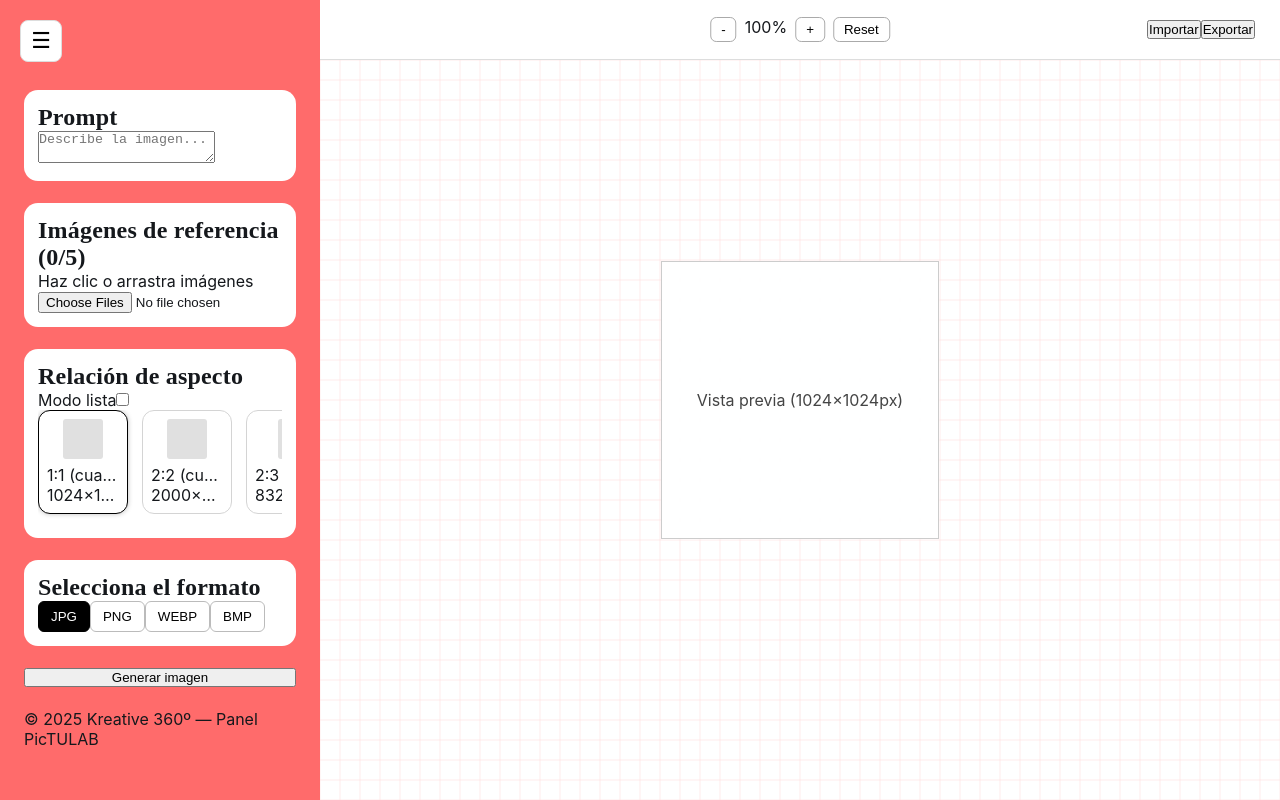
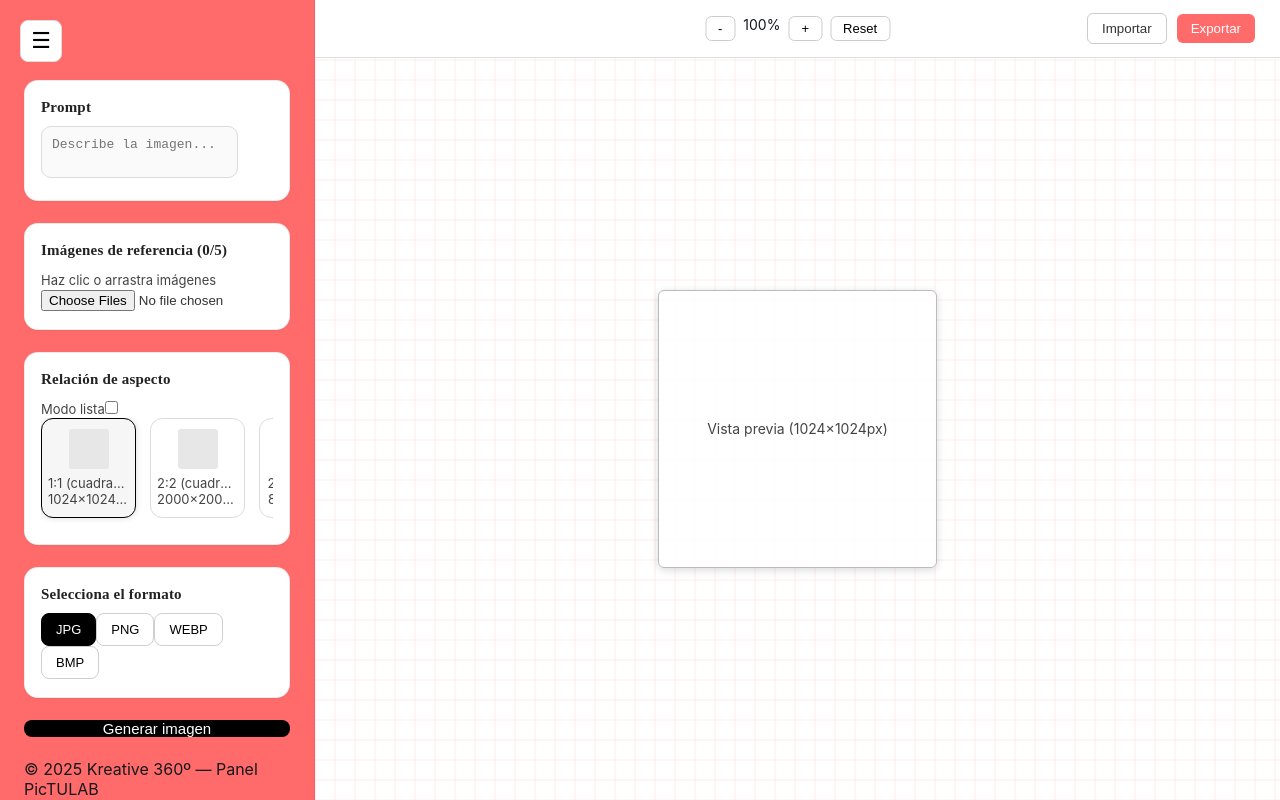
Before and after one commit to firstwinagency/firstwinagency-firstwin-panel, a Next.js app: page /pictulab in a window 1280 px wide. Built offline with nearby package versions, Linux system fonts and the light colour scheme.

Commit message:
Update globals.css

```diff
--- a/app/pictulab/globals.css
+++ b/app/pictulab/globals.css
@@ -8,57 +8,92 @@
 html, body {
   width: 100%;
   height: 100%;
-  font-family: "Inter", sans-serif;
+  font-family: -apple-system, BlinkMacSystemFont, "SF Pro Display",
+    "Inter", "Segoe UI", Roboto, sans-serif;
   overflow: hidden;
+  background: #ffffff;
+  color: #1a1a1a;
 }
 
 /* ==== SCROLL ==== */
-::-webkit-scrollbar { width: 7px; height: 7px; }
+::-webkit-scrollbar { width: 6px; height: 6px; }
 ::-webkit-scrollbar-thumb {
-  background: #c3c3c3;
+  background: #bbbbbb;
   border-radius: 10px;
 }
 
-/* ==== SIDEBAR ==== */
+/* ============================================================
+   SIDEBAR
+============================================================ */
 .sidebar {
-  width: 320px;
+  width: 315px;
   background: #FF6B6B;
   padding: 24px;
-  padding-top: 90px;
+  padding-top: 80px;
   display: flex;
   flex-direction: column;
   gap: 22px;
   overflow-y: auto;
+  border-right: 1px solid rgba(0,0,0,0.08);
 }
 
 .sidebar-box {
-  background: white;
-  padding: 14px;
+  background: #ffffff;
+  padding: 18px 16px;
   border-radius: 14px;
+  border: 1px solid rgba(0,0,0,0.08);
+  box-shadow: 0 1px 2px rgba(0,0,0,0.05);
 }
 
-/* ==== TEXTOS DENTRO DE TARJETAS ==== */
+.sidebar-box h2 {
+  font-size: 15px;
+  font-weight: 600;
+  margin-bottom: 10px;
+  color: #222;
+}
+
+/* Textos dentro de las tarjetas */
 .sidebar-box p,
 .sidebar-box span,
 .aspect-item p {
   white-space: nowrap;
   overflow: hidden;
   text-overflow: ellipsis;
+  font-size: 13px;
+  color: #444;
 }
 
-/* ==== RELACIÓN DE ASPECTO ==== */
+/* INPUT PROMPT */
+.sidebar-box textarea {
+  border: 1px solid #dcdcdc;
+  background: #fafafa;
+  border-radius: 10px;
+  font-size: 13px;
+  padding: 10px;
+  resize: none;
+}
+
+/* INPUT DE IMÁGENES */
+.sidebar-box label {
+  font-size: 13px;
+  color: #333;
+}
+
+/* ============================================================
+   RELACIÓN DE ASPECTO
+============================================================ */
 .aspect-list {
   display: flex;
   gap: 14px;
   overflow-x: auto;
-  padding-bottom: 10px;
+  padding-bottom: 8px;
 }
 
 .aspect-item {
   flex-shrink: 0;
-  width: 90px;
-  padding: 8px;
-  border: 1px solid #d4d4d4;
+  width: 95px;
+  padding: 10px 6px;
+  border: 1px solid #dcdcdc;
   border-radius: 12px;
   text-align: center;
   cursor: pointer;
@@ -67,28 +102,65 @@ html, body {
 }
 
 .aspect-item:hover {
-  border-color: black;
+  border-color: #000;
 }
 
 .aspect-item.active {
   border-color: black;
-  box-shadow: 0 0 5px rgba(0,0,0,0.25);
+  background: #f6f6f6;
+  box-shadow: 0 0 6px rgba(0,0,0,0.15);
 }
 
-/* Previews en miniatura */
+/* Mini rectángulo */
 .mini-rect {
-  background: #e0e0e0;
+  background: #e7e7e7;
   margin: 0 auto 6px auto;
   border-radius: 3px;
 }
 
-/* ==== TOP BAR ==== */
+/* ============================================================
+   BOTONES DE FORMATO
+============================================================ */
+.format-btn {
+  padding: 8px 14px;
+  border: 1px solid #cfcfcf;
+  border-radius: 8px;
+  background: #ffffff;
+  cursor: pointer;
+  transition: 0.15s;
+  font-size: 13px;
+}
+
+.format-btn:hover {
+  background: #f2f2f2;
+}
+
+.format-btn.active {
+  background: #000;
+  color: #fff;
+  border-color: #000;
+}
+
+/* ============================================================
+   BOTÓN GENERAR
+============================================================ */
+.sidebar button.w-full {
+  font-size: 15px !important;
+  border-radius: 8px !important;
+  background: #000 !important;
+  color: #fff !important;
+  border: none !important;
+}
+
+/* ============================================================
+   TOP BAR
+============================================================ */
 .topbar {
   position: fixed;
-  left: 320px;
+  left: 315px;
   right: 0;
   top: 0;
-  height: 60px;
+  height: 58px;
   background: white;
   border-bottom: 1px solid #ddd;
   display: flex;
@@ -104,33 +176,39 @@ html, body {
   transform: translateX(-50%);
   display: flex;
   gap: 8px;
+  font-size: 14px;
 }
 
 .btn-zoom {
-  padding: 4px 10px;
-  border: 1px solid #aaa;
-  background: white;
+  padding: 4px 12px;
+  border: 1px solid #ccc;
+  background: #fff;
   border-radius: 6px;
   cursor: pointer;
+  font-size: 13px;
 }
 
-/* ==== FORMAT BUTTONS ==== */
-.format-btn {
-  padding: 7px 12px;
-  border: 1px solid #bbb;
+/* ===== Botones: Importar & Exportar ===== */
+.btn-import {
+  background: #ffffff;
+  color: #333;
+  border: 1px solid #ccc;
+  padding: 7px 14px;
   border-radius: 6px;
-  cursor: pointer;
-  background: white;
-  transition: 0.15s;
+  margin-right: 10px;
 }
 
-.format-btn.active {
-  background: #000;
-  color: #fff;
-  border-color: #000;
+.btn-export {
+  background: #FF6B6B;
+  color: white;
+  border: none;
+  padding: 7px 14px;
+  border-radius: 6px;
 }
 
-/* ==== PREVIEW AREA ==== */
+/* ============================================================
+   PREVIEW ZONE
+============================================================ */
 .preview-zone {
   flex: 1;
   height: 100vh;
@@ -139,15 +217,18 @@ html, body {
   display: flex;
   align-items: center;
   justify-content: center;
+  padding-top: 58px; /* debajo del topbar */
 }
 
-/* Cajón interior del lienzo */
 .preview-inner {
-  background: rgba(255,255,255,0.90);
-  border: 1px solid #ccc;
+  background: rgba(255,255,255,0.95);
+  border: 1px solid #bbbbbb;
+  border-radius: 6px;
   display: flex;
   align-items: center;
   justify-content: center;
   color: #444;
-  backdrop-filter: blur(1px);
+  font-size: 14px;
+  text-align: center;
+  box-shadow: 0 2px 8px rgba(0,0,0,0.15);
 }
```
